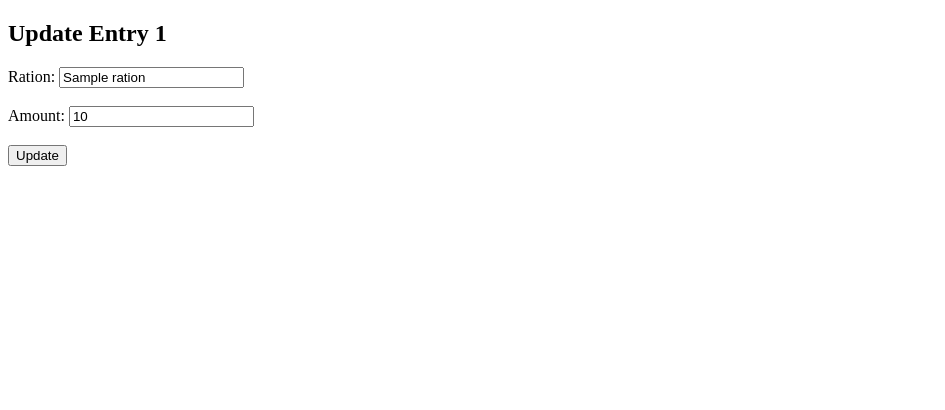
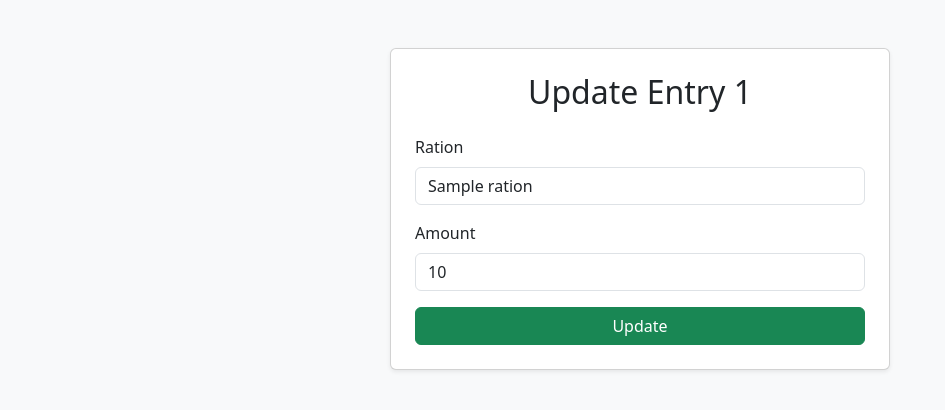
Before and after one commit to Naveentm16/ration-system, a Flask app: template templates/update_entry.html in a window 1280 px wide. Shown: the top 410 px of the page, without its empty margins (0-945 px from the left). Run offline with Flask 3, Linux system fonts and the light colour scheme; the template is opened without the code that fills it: most values are stand-ins (such as "Sample title", 1, 10 or a date in 2020).

Commit message:
Update update_entry.html

```diff
--- a/templates/update_entry.html
+++ b/templates/update_entry.html
@@ -2,15 +2,25 @@
 <html>
 <head>
     <title>Update Entry</title>
+    <link href="https://cdn.jsdelivr.net/npm/bootstrap@5.3.2/dist/css/bootstrap.min.css" rel="stylesheet">
+    <script src="https://cdn.jsdelivr.net/npm/bootstrap@5.3.2/dist/js/bootstrap.bundle.min.js"></script>
 </head>
-<body>
-    <h2>Update Entry {{ entry.transaction_id }}</h2>
-    <form method="POST">
-        <label>Ration:</label>
-        <input type="text" name="ration" value="{{ entry.ration }}" required><br><br>
-        <label>Amount:</label>
-        <input type="number" name="amount" value="{{ entry.amount }}" step="0.01" required><br><br>
-        <button type="submit">Update</button>
-    </form>
+<body class="bg-light">
+<div class="container mt-5">
+    <div class="card p-4 shadow-sm mx-auto" style="max-width: 500px;">
+        <h2 class="mb-4 text-center">Update Entry {{ entry.transaction_id }}</h2>
+        <form method="POST">
+            <div class="mb-3">
+                <label class="form-label">Ration</label>
+                <input type="text" name="ration" class="form-control" value="{{ entry.ration }}" required>
+            </div>
+            <div class="mb-3">
+                <label class="form-label">Amount</label>
+                <input type="number" name="amount" step="0.01" class="form-control" value="{{ entry.amount }}" required>
+            </div>
+            <button type="submit" class="btn btn-success w-100">Update</button>
+        </form>
+    </div>
+</div>
 </body>
 </html>
```
